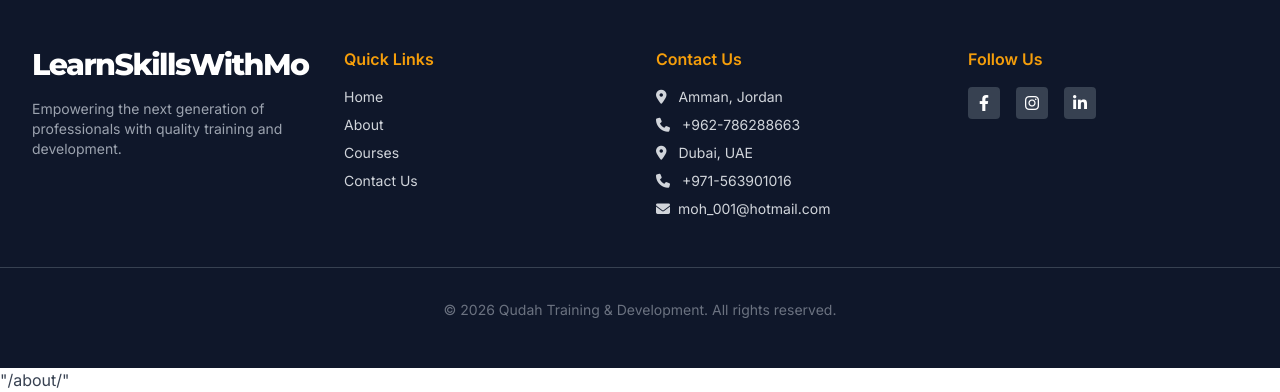
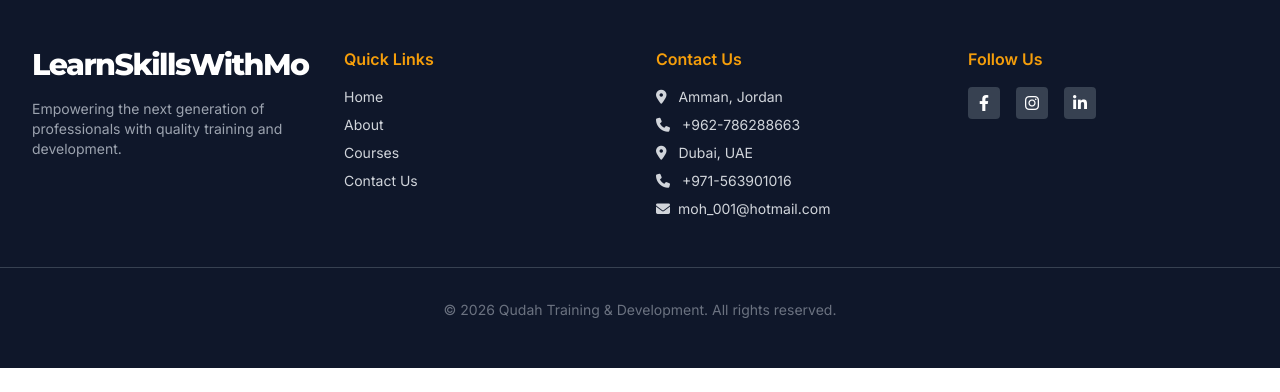
Before and after one commit to mqudah78/Courses-platform, a Django app: page /accounts/register/ in a window 1280 px wide. Shown: the part 900-1292 px from the top of the page. After the commit the page ends 1268 px from the top, so only its background shows below. Run offline with Django 5.2, Linux system fonts and the light colour scheme; some libraries are stand-ins or nearby versions.

Commit message:
Fix base template and remove broken url line

```diff
--- a/core/templates/basemain.html
+++ b/core/templates/basemain.html
@@ -132,4 +132,4 @@
     </script>
 
 </body>
-"{% url 'about' %}"</html>
+</html>
```
